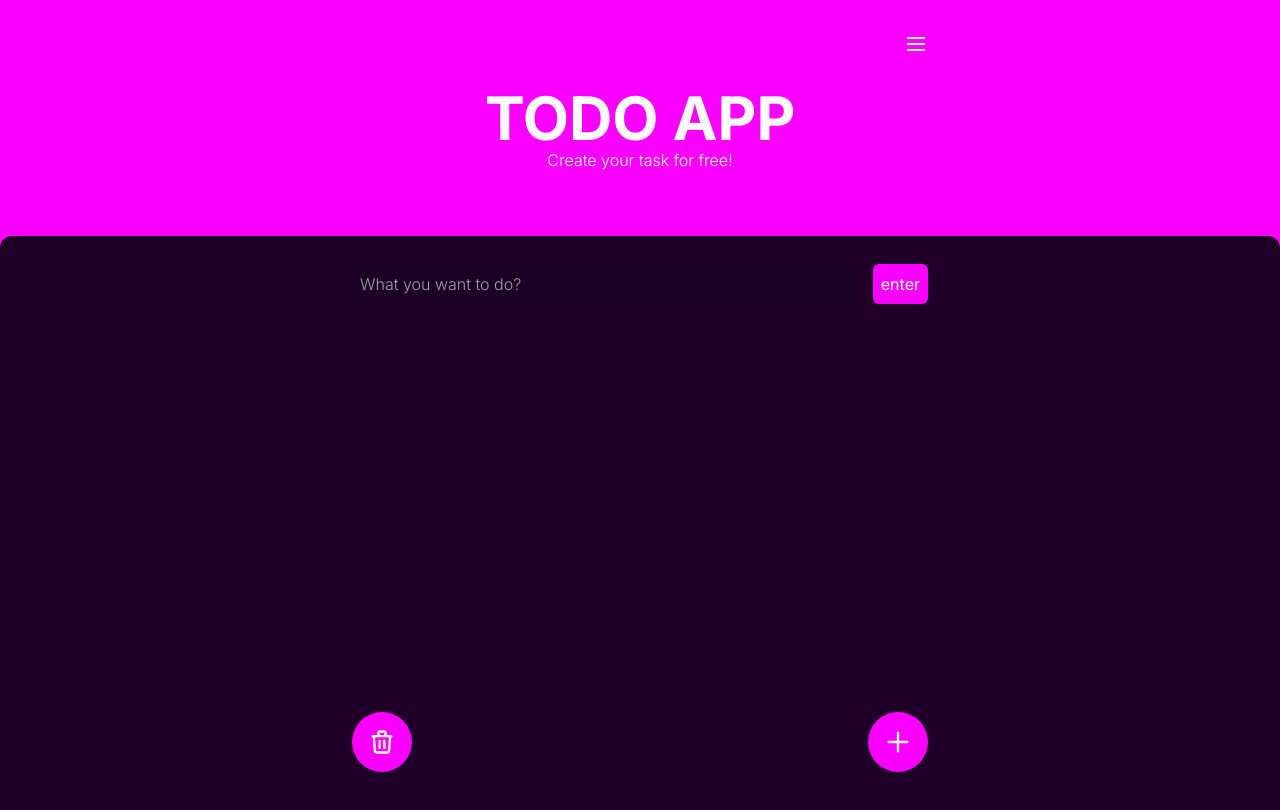
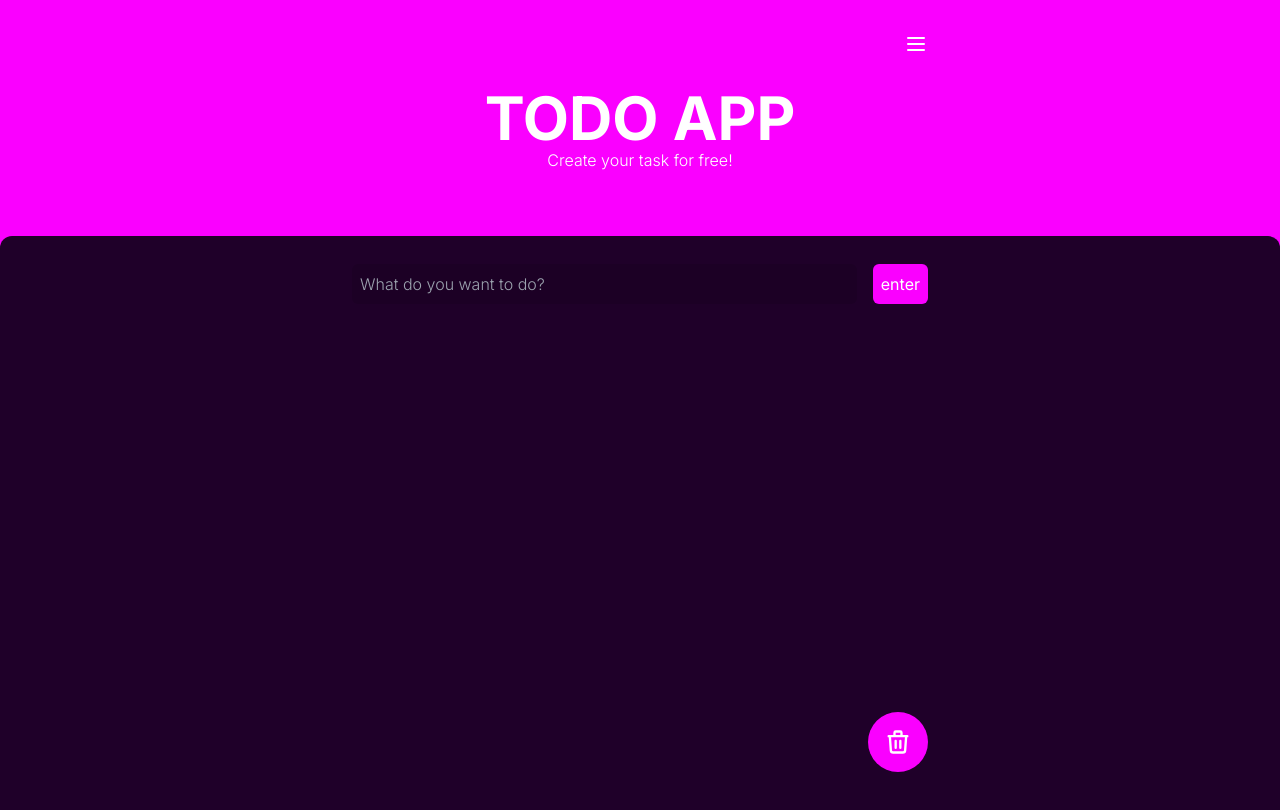
Before and after one commit to Dope21/react-todo-app, a React (Create React App) app: page / in a window 1280 px wide. Shown: the top 810 px of the page. Built offline with nearby package versions, Linux system fonts and the light colour scheme.

Commit message:
tasks done

```diff
--- a/src/components/TaskItem.js
+++ b/src/components/TaskItem.js
@@ -11,7 +11,7 @@ function TaskItem({
   return addTasks.map ((task, index) => (
     <>
       <li
-        className='relative flex items-center gap-4 text-black dark:text-white'
+        className='relative flex items-center justify-start gap-4 text-black dark:text-white'
         key={index}
       >
         <div
@@ -26,14 +26,12 @@ function TaskItem({
             }
         </div>
         <div>
-          <input
-            type='text'
-            className={'font-light bg-transparent border-0 outline-none transition-all '+(task.state ? 'text-slate-400 line-through' : '') }
-            placeholder='What you want to do?'
-            value={task.text}
-            readOnly
+          <p
+            className={'font-light bg-transparent border-0 outline-none transition-all max-w-xl break-before-auto '+(task.state ? 'text-slate-400 line-through' : '') }
             key={task.id}
-          />
+          >
+            {task.text}
+          </p>
           <div className='h-[1px] bg-slate-400 absolute'></div>
         </div>
         <div
--- a/src/components/pages/Task.js
+++ b/src/components/pages/Task.js
@@ -1,4 +1,4 @@
-import { PlusIcon, TrashIcon } from '@heroicons/react/outline'
+import { TrashIcon } from '@heroicons/react/outline'
 import React, { useEffect, useState } from 'react'
 import TaskItem from '../TaskItem'
 
@@ -28,7 +28,7 @@ function Task() {
 
   const handleSubmit = (e) => {
     e.preventDefault();
-
+    if (inputTask !== "") {
       const task = {
         id: Math.floor(Math.random() * 10000),
         state: false,
@@ -37,6 +37,10 @@ function Task() {
       const newTask = [task, ...tasks]
       setTasks(newTask)
       setInputTask('')
+    } else {
+      return
+    }
+
   }
 
   const completeTask = (id) => {
@@ -67,7 +71,7 @@ function Task() {
                   <input
                     type='text'
                     className='font-light bg-black bg-opacity-10 w-full p-2 rounded-md border-0 outline-none text-white'
-                    placeholder='What you want to do?'
+                    placeholder='What do you want to do?'
                     value={inputTask}
                     onChange={handleInputChange}
                   />
@@ -82,17 +86,12 @@ function Task() {
               />
             </ul>
           <div className='flex justify-center fixed bottom-0 left-0 w-full p-7'>
-            <div className='max-w-xl flex justify-between w-full'>
+            <div className='max-w-xl flex justify-end w-full'>
               <div
                 className='bg-purple-main rounded-full text-white w-[60px] h-[60px] flex items-center justify-center cursor-pointer'
                 onClick={handleDelete}
               >
                 <TrashIcon className='w-7'/>
-              </div>
-              <div
-                className='bg-purple-main rounded-full text-white w-[60px] h-[60px] flex items-center justify-center cursor-pointer'
-              >
-                <PlusIcon className='w-7'/>
               </div>
             </div>
           </div>
```
Lines whose indentation alone changed are shown as unchanged.
